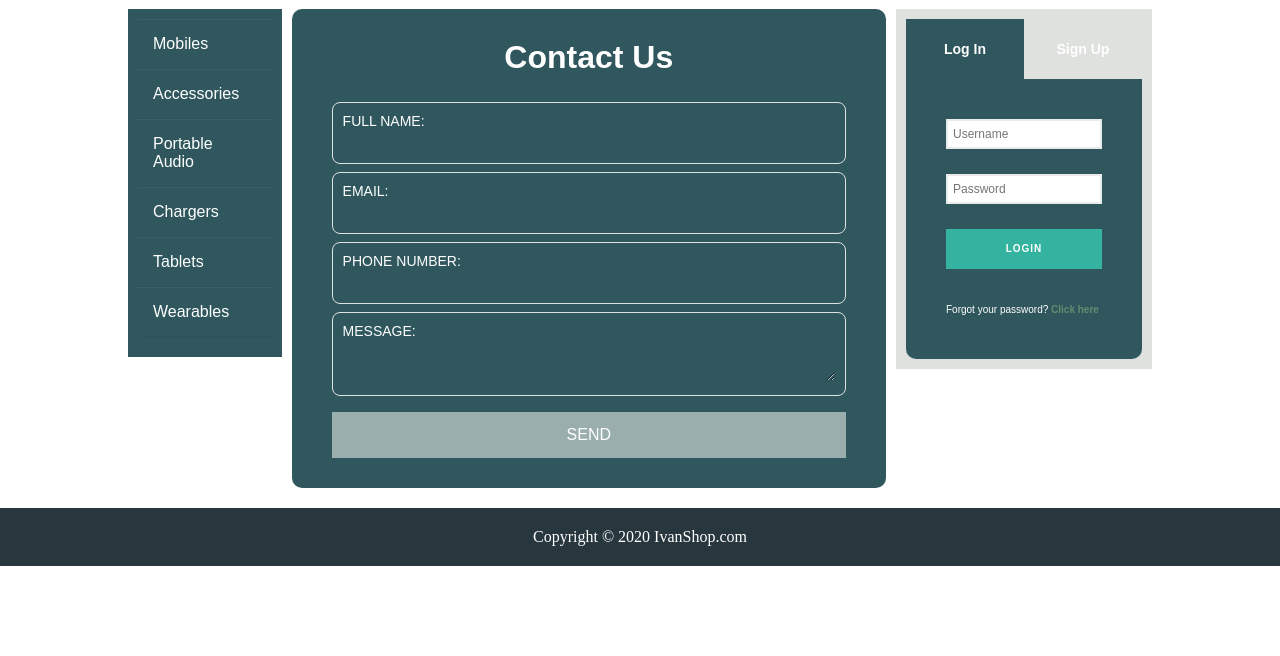
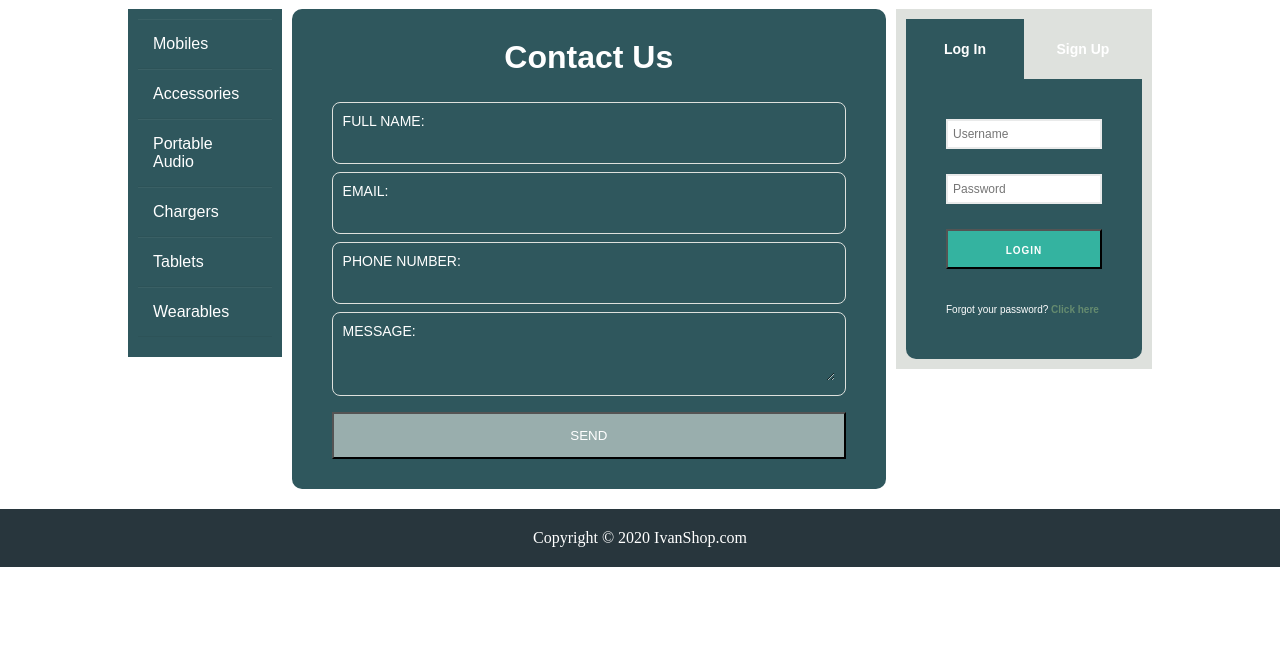
Before and after one commit to t3rrific00/ivanshop, a PHP site: page /contactus.html in a window 1280 px wide. Shown: the part 81-737 px from the top of the page. Run offline with PHP 8.4, Linux system fonts and the light colour scheme; some libraries are stand-ins or nearby versions.

Commit message:
change button ui

```diff
--- a/aboutus.html
+++ b/aboutus.html
@@ -54,14 +54,14 @@
           <div class="login-form">
               <input type="text" class="input-form" placeholder="Username"><br />
               <input type="password" class="input-form" placeholder="Password"><br />
-              <div class="btn-right">Login</div>
+              <button class="btn-right">Login</button>
               <span class="forgot-form">Forgot your password? <a href="#">Click here</a></span>
            </div>
            <div class="signup-form" hidden>
             <input type="text" class="input-form" placeholder="Email Address"><br />
             <input type="text" class="input-form" placeholder="Username"><br />
             <input type="password" class="input-form" placeholder="Password"><br />
-            <div class="btn-right">Create</div>
+            <button class="btn-right">Create</button>
          </div>
         </div>
       </div>
--- a/contactus.html
+++ b/contactus.html
@@ -57,7 +57,7 @@
           <label>Message:</label>
           <textarea></textarea>
         </div>
-        <a class="btn-bottom">Send</a>
+        <button class="btn-bottom">Send</button>
         </div>
         <!--End Contact Form-->
       </div>
@@ -69,14 +69,14 @@
           <div class="login-form">
               <input type="text" class="input-form" placeholder="Username"><br />
               <input type="password" class="input-form" placeholder="Password"><br />
-              <div class="btn-right">Login</div>
+              <button class="btn-right">Login</button>
               <span class="forgot-form">Forgot your password? <a href="#">Click here</a></span>
            </div>
            <div class="signup-form" hidden>
             <input type="text" class="input-form" placeholder="Email Address"><br />
             <input type="text" class="input-form" placeholder="Username"><br />
             <input type="password" class="input-form" placeholder="Password"><br />
-            <div class="btn-right">Create</div>
+            <button class="btn-right">Create</button>
          </div>
         </div>
       </div>
--- a/index.html
+++ b/index.html
@@ -294,14 +294,14 @@
           <div class="login-form">
               <input type="text" class="input-form" placeholder="Username"><br />
               <input type="password" class="input-form" placeholder="Password"><br />
-              <div class="btn-right">Login</div>
+              <button class="btn-right">Login</button>
               <span class="forgot-form">Forgot your password? <a href="#">Click here</a></span>
            </div>
            <div class="signup-form" hidden>
             <input type="text" class="input-form" placeholder="Email Address"><br />
             <input type="text" class="input-form" placeholder="Username"><br />
             <input type="password" class="input-form" placeholder="Password"><br />
-            <div class="btn-right">Create</div>
+            <button class="btn-right">Create</button>
          </div>
         </div>
       </div>
```
Also changed, not shown: css/style.css (+4 -4 lines).
